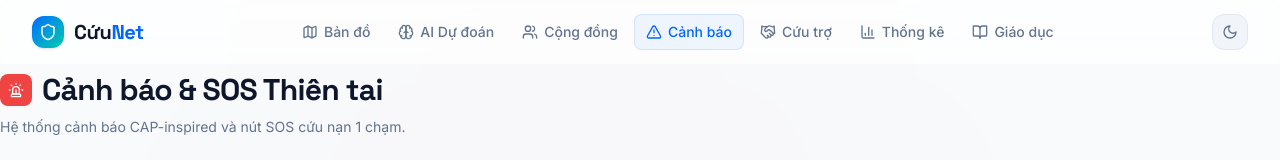
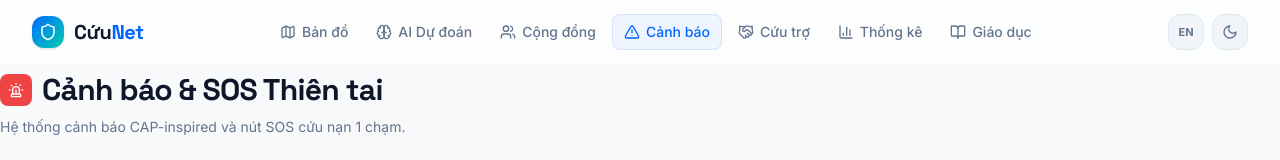
Before and after one commit to nphu211206/CuuNet, a Next.js app: page /alerts in a window 1280 px wide. Shown: the top 160 px of the page. Built offline with nearby package versions, Linux system fonts and the light colour scheme.

Commit message:
feat: Multi-language i18n (Vietnamese/English), LanguageSwitcher in Navbar, I18nProvider in layout

```diff
--- a/src/app/layout.tsx
+++ b/src/app/layout.tsx
@@ -12,6 +12,7 @@ import AIChatbot from "@/components/shared/AIChatbot";
 import ThemeProvider from "@/components/shared/ThemeProvider";
 import BrandedLoadingScreen from "@/components/shared/BrandedLoadingScreen";
 import KeyboardShortcutsGuide from "@/components/shared/KeyboardShortcutsGuide";
+import { I18nProvider } from "@/lib/i18n";
 
 const inter = Inter({ subsets: ["latin"], variable: "--font-body" });
 const spaceGrotesk = Space_Grotesk({ subsets: ["latin"], variable: "--font-heading" });
@@ -49,6 +50,7 @@ export default function RootLayout({
     <html lang="vi">
       <body className={`${inter.className} ${spaceGrotesk.variable} flex flex-col min-h-screen antialiased`}>
         <ThemeProvider>
+          <I18nProvider>
             <BrandedLoadingScreen />
             <Navbar />
             <main className="flex-1 pt-16 pb-16 md:pb-0">
@@ -61,6 +63,7 @@ export default function RootLayout({
             <CommandPalette />
             <KeyboardShortcutsGuide />
             <AIChatbot />
+          </I18nProvider>
         </ThemeProvider>
       </body>
     </html>
--- /dev/null
+++ b/src/components/shared/LanguageSwitcher.tsx
@@ -0,0 +1,28 @@
+"use client";
+
+import { motion } from "framer-motion";
+import { Globe } from "lucide-react";
+import { useI18n } from "@/lib/i18n";
+
+export default function LanguageSwitcher() {
+    const { locale, setLocale } = useI18n();
+
+    const toggle = () => {
+        setLocale(locale === "vi" ? "en" : "vi");
+    };
+
+    return (
+        <motion.button
+            initial={{ opacity: 0 }}
+            animate={{ opacity: 1 }}
+            transition={{ delay: 0.6 }}
+            onClick={toggle}
+            className="relative w-9 h-9 rounded-xl bg-slate-100 border border-slate-200 flex items-center justify-center text-slate-500 hover:text-[#0066FF] hover:border-[#0066FF]/30 transition-all duration-300 hover:-translate-y-0.5 hover:shadow-md"
+            title={locale === "vi" ? "Switch to English" : "Chuyển sang Tiếng Việt"}
+        >
+            <span className="text-[11px] font-bold">
+                {locale === "vi" ? "EN" : "VI"}
+            </span>
+        </motion.button>
+    );
+}
--- a/src/components/shared/Navbar.tsx
+++ b/src/components/shared/Navbar.tsx
@@ -18,6 +18,7 @@ import {
   Shield,
 } from "lucide-react";
 import ThemeToggle from "./ThemeToggle";
+import LanguageSwitcher from "./LanguageSwitcher";
 
 const NAV_ITEMS = [
   { href: "/map", label: "Bản đồ", icon: Map },
@@ -104,6 +105,7 @@ export default function Navbar() {
 
           {/* Theme Toggle + Mobile Menu Button */}
           <div className="flex items-center gap-2">
+            <LanguageSwitcher />
             <ThemeToggle />
             <button
               onClick={() => setMobileOpen(!mobileOpen)}
--- /dev/null
+++ b/src/lib/i18n.ts
@@ -0,0 +1,95 @@
+"use client";
+
+import { createContext, useContext, useState, useCallback, useMemo, createElement, type ReactNode } from "react";
+
+type Locale = "vi" | "en";
+
+interface I18nContextType {
+    locale: Locale;
+    setLocale: (locale: Locale) => void;
+    t: (key: string) => string;
+}
+
+const I18nContext = createContext<I18nContextType | null>(null);
+
+export function useI18n() {
+    const ctx = useContext(I18nContext);
+    if (!ctx) throw new Error("useI18n must be used within I18nProvider");
+    return ctx;
+}
+
+const translations: Record<Locale, Record<string, string>> = {
+    vi: {
+        "nav.home": "Trang chủ",
+        "nav.map": "Bản đồ",
+        "nav.predict": "AI Dự đoán",
+        "nav.report": "Cộng đồng",
+        "nav.alerts": "Cảnh báo",
+        "nav.rescue": "Cứu trợ",
+        "nav.dashboard": "Thống kê",
+        "nav.education": "Giáo dục",
+        "hero.badge": "Đang giám sát 63 tỉnh thành",
+        "hero.title": "Nền tảng Quản lý Thiên tai Thông minh",
+        "hero.subtitle": "AI & Machine Learning giám sát, dự đoán và ứng phó với thiên tai trên toàn lãnh thổ Việt Nam.",
+        "hero.cta.map": "Xem Bản đồ",
+        "hero.cta.sos": "SOS Khẩn cấp",
+        "hero.cta.report": "Gửi Báo cáo",
+        "common.loading": "Đang tải...",
+        "common.search": "Tìm kiếm...",
+        "common.view_all": "Xem tất cả",
+        "alerts.critical": "KHẨN CẤP",
+        "alerts.high": "NGUY HIỂM",
+        "alerts.medium": "CẢNH BÁO",
+        "alerts.low": "THEO DÕI",
+        "ai.placeholder": "Hỏi về thiên tai, phòng chống...",
+    },
+    en: {
+        "nav.home": "Home",
+        "nav.map": "Map",
+        "nav.predict": "AI Predict",
+        "nav.report": "Community",
+        "nav.alerts": "Alerts",
+        "nav.rescue": "Rescue",
+        "nav.dashboard": "Dashboard",
+        "nav.education": "Education",
+        "hero.badge": "Monitoring 63 provinces",
+        "hero.title": "Smart Disaster Management Platform",
+        "hero.subtitle": "AI & Machine Learning monitors, predicts, and responds to disasters across Vietnam.",
+        "hero.cta.map": "View Map",
+        "hero.cta.sos": "Emergency SOS",
+        "hero.cta.report": "Submit Report",
+        "common.loading": "Loading...",
+        "common.search": "Search...",
+        "common.view_all": "View all",
+        "alerts.critical": "CRITICAL",
+        "alerts.high": "DANGER",
+        "alerts.medium": "WARNING",
+        "alerts.low": "MONITORING",
+        "ai.placeholder": "Ask about disasters, preparedness...",
+    },
+};
+
+export function I18nProvider({ children }: { children: ReactNode }) {
+    const [locale, setLocaleState] = useState<Locale>(() => {
+        if (typeof window === "undefined") return "vi";
+        const stored = localStorage.getItem("cuunet-locale") as Locale | null;
+        return stored || "vi";
+    });
+
+    const setLocale = useCallback((newLocale: Locale) => {
+        setLocaleState(newLocale);
+        localStorage.setItem("cuunet-locale", newLocale);
+        document.documentElement.lang = newLocale;
+    }, []);
+
+    const t = useCallback(
+        (key: string): string => {
+            return translations[locale]?.[key] || translations.vi[key] || key;
+        },
+        [locale]
+    );
+
+    const value = useMemo(() => ({ locale, setLocale, t }), [locale, setLocale, t]);
+
+    return createElement(I18nContext.Provider, { value }, children);
+}
```
Also changed, not shown: package.json (+6 -1 lines), 1 other file (tests, documents, lock files or other folders). Lines whose indentation alone changed are shown as unchanged.
